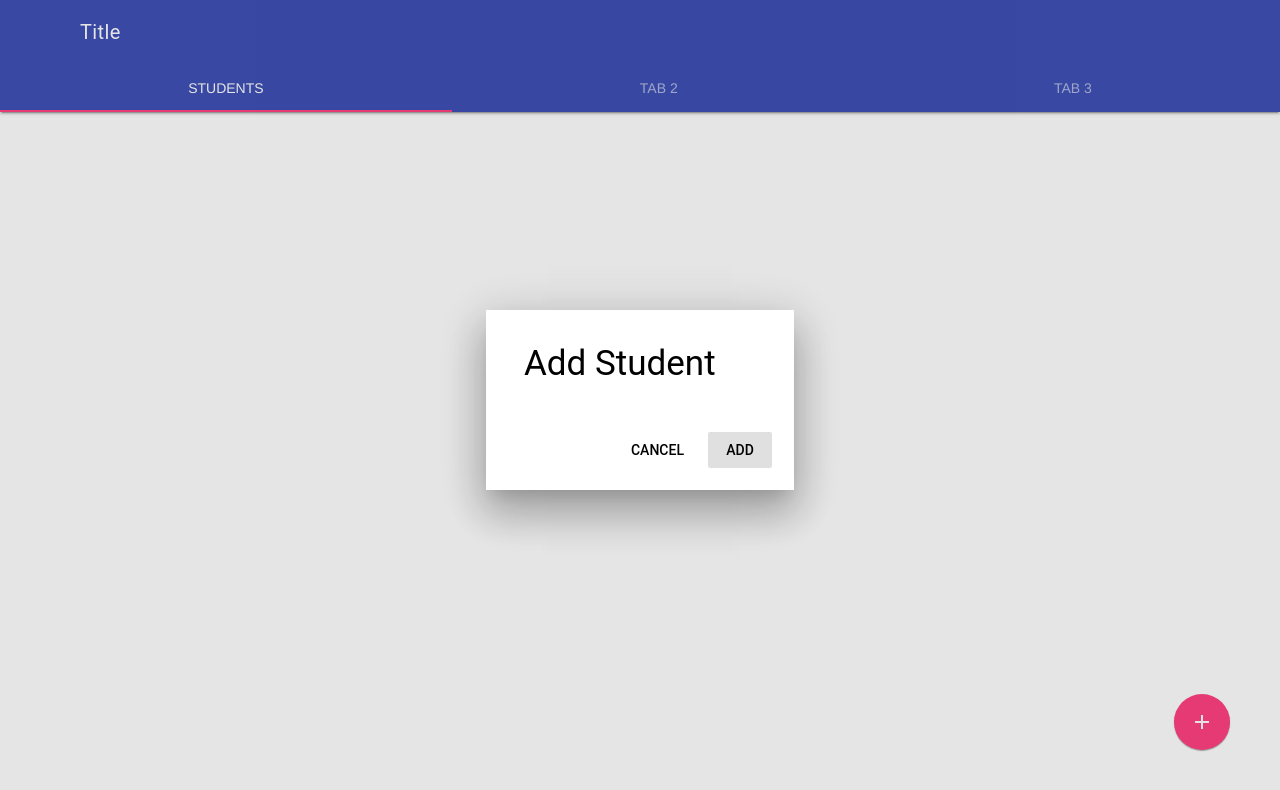
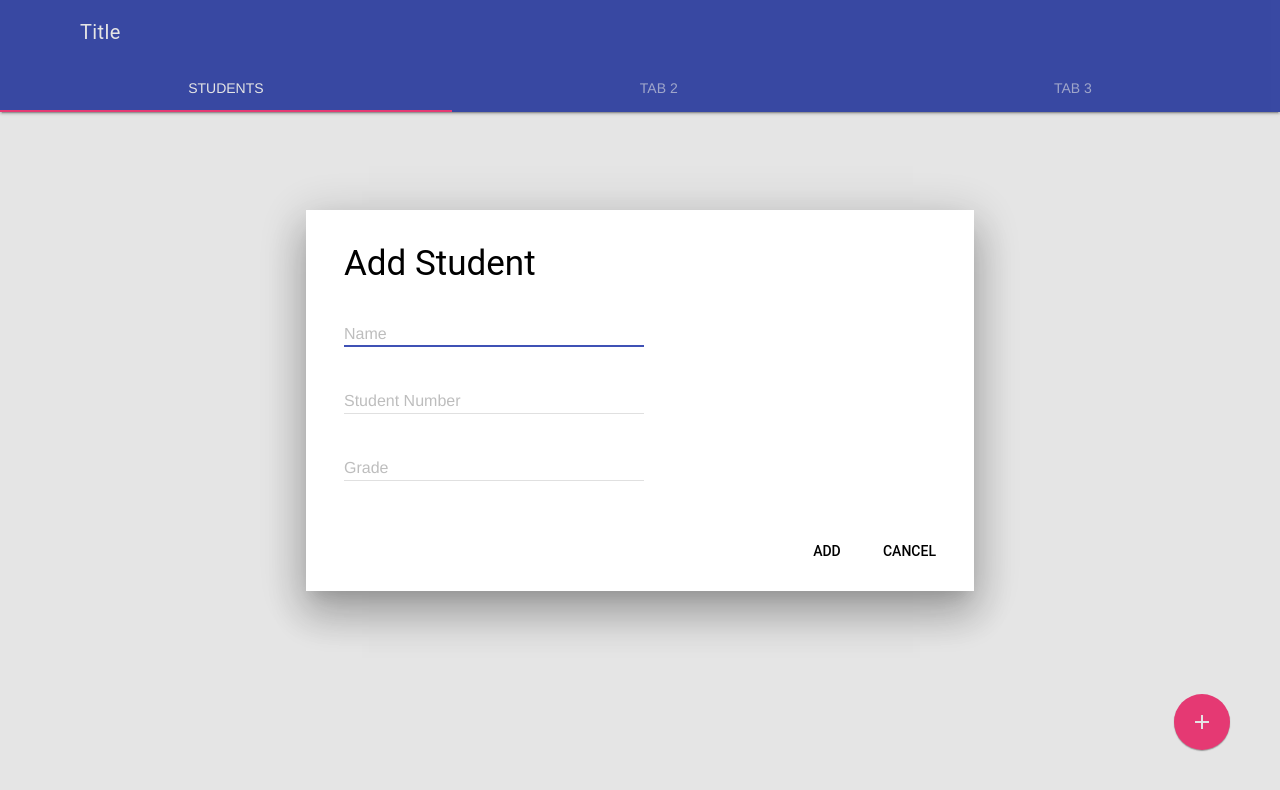
Before and after one commit to generic-github-user/fbla-competition-coding-programming, a plain HTML site: page src/dashboard.html in a window 1280 px wide. Both pictures are taken after a click on the button "add". Drawn offline with Linux system fonts and the light colour scheme.

Commit message:
add input fields to student creation dialog box

```diff
--- a/src/css/stylesheet.css
+++ b/src/css/stylesheet.css
@@ -1,3 +1,7 @@
 button, .mdl-layout__tab {
       user-select: none;
 }
+
+dialog {
+      width: 50% !important;
+}
--- a/src/dashboard.html
+++ b/src/dashboard.html
@@ -47,10 +47,26 @@
                                           <!-- <p>
                                                 Allowing us to collect data will let us get you the information you want faster.
                                           </p> -->
+                                          <form action="#">
+                                                <div class="mdl-textfield mdl-js-textfield">
+                                                      <input class="mdl-textfield__input" type="text" id="student-name">
+                                                      <label class="mdl-textfield__label" for="student-name">Name</label>
+                                                </div>
+                                                <div class="mdl-textfield mdl-js-textfield">
+                                                      <input class="mdl-textfield__input" type="text" pattern="-?[0-9]*(\.[0-9]+)?" id="student-number">
+                                                      <label class="mdl-textfield__label" for="student-number">Student Number</label>
+                                                      <span class="mdl-textfield__error">Input must be a number</span>
+                                                </div>
+                                                <div class="mdl-textfield mdl-js-textfield">
+                                                      <input class="mdl-textfield__input" type="text" pattern="-?[0-9]*(\.[0-9]+)?" id="student-grade">
+                                                      <label class="mdl-textfield__label" for="student-grade">Grade</label>
+                                                      <span class="mdl-textfield__error">Input must be a number</span>
+                                                </div>
+                                          </form>
                                     </div>
                                     <div class="mdl-dialog__actions">
+                                          <button type="button" class="mdl-button close">Cancel</button>
                                           <button type="button" class="mdl-button">Add</button>
-                                          <button type="button" class="mdl-button close">Cancel</button>
                                     </div>
                               </dialog>
                         </div>
--- a/src/js/dashboard.js
+++ b/src/js/dashboard.js
@@ -5,6 +5,6 @@ if (!dialog.showModal) {
 $('button#add-student').click(function() {
       dialog.showModal();
 });
-dialog.querySelector('.close').addEventListener('click', function() {
+$('button.close').click(function() {
       dialog.close();
 });
```
